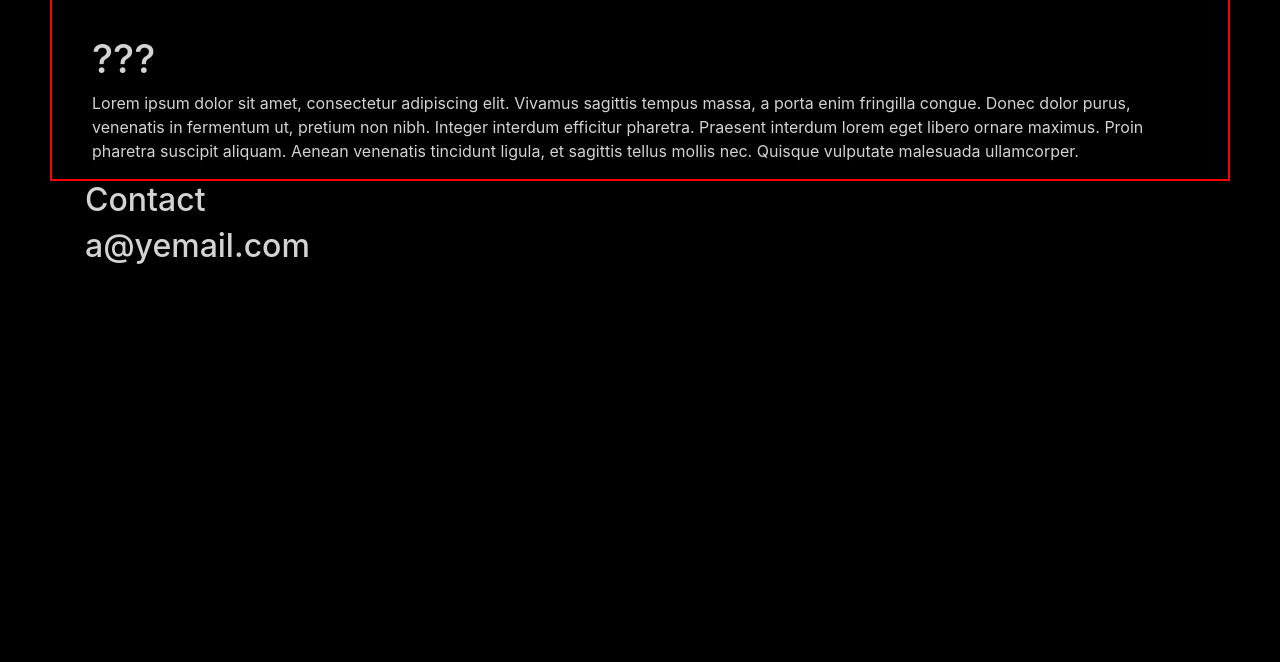
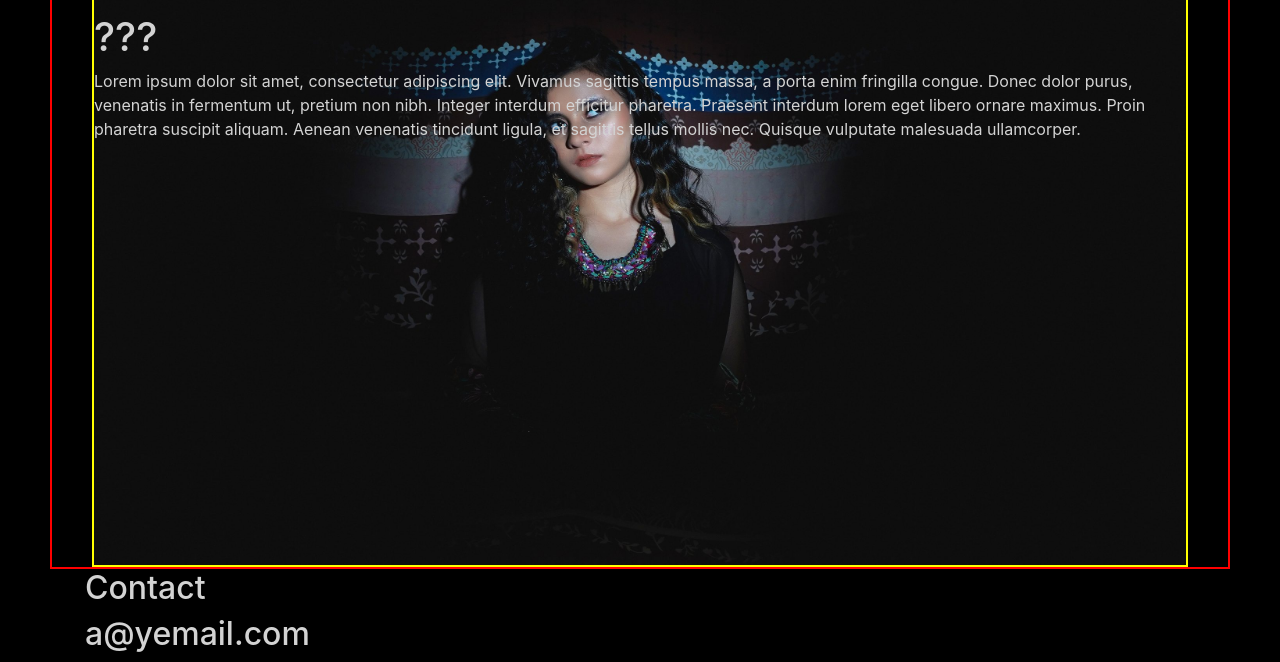
Before and after one commit to wnonna13/Ghaniyya-V2, a plain HTML site: page index.html in a window 1280 px wide. Shown: the part 781-1443 px from the top of the page. Before the commit the page ends 1055 px from the top, so only its background shows below. Drawn offline with nearby package versions, Linux system fonts and the light colour scheme.

Commit message:
Add background-img to about

```diff
--- a/index.html
+++ b/index.html
@@ -100,6 +100,9 @@
     </section>
     <section id="about">
       <div class="content">
+        <!--<div class="image">
+          <img src="/images/promos/darkspotlight.jpg" alt="" /
+        </div>>-->
         <div class="paragraph one">
           <h1>About</h1>
           <p>
@@ -111,7 +114,6 @@
             ligula, et sagittis tellus mollis nec. Quisque vulputate malesuada
             ullamcorper.
           </p>
-          <img src="" alt="" />
         </div>
         <div class="paragraph two">
           <h1>???</h1>
--- a/src/styles.css
+++ b/src/styles.css
@@ -36,4 +36,25 @@ video {
   border: 2px solid red;
   padding: 0 40px;
   margin: 0 50px;
+  /* background-image: url("/images/promos/darkspotlight.jpg");
+  background-size: 1000px;
+  height: 700px; */
+  position: relative;
+  z-index: 10;
 }
+
+.content {
+  border: 2px solid yellow;
+  height: 400px;
+  background-image: url("/images/promos/darkspotlight.jpg");
+  background-size: 1000px;
+  height: 700px;
+  position: relative;
+}
+
+/*#about img {
+  border: 2px solid yellow;
+  max-width: 100%;
+  position: relative;
+  z-index: -10;
+} */
```
Also changed, not shown: images/promos/darkspotlight.jpg (added).
